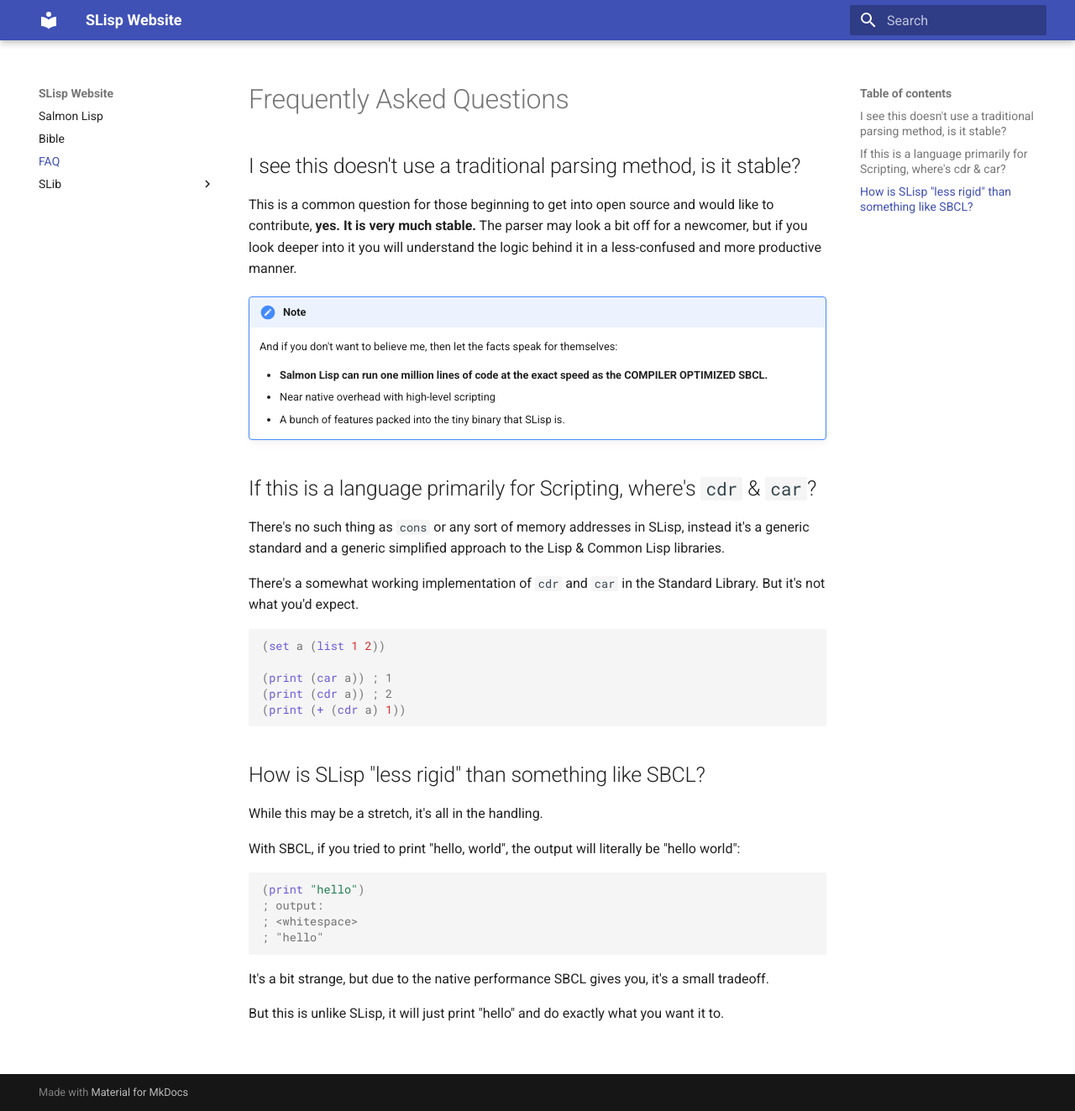
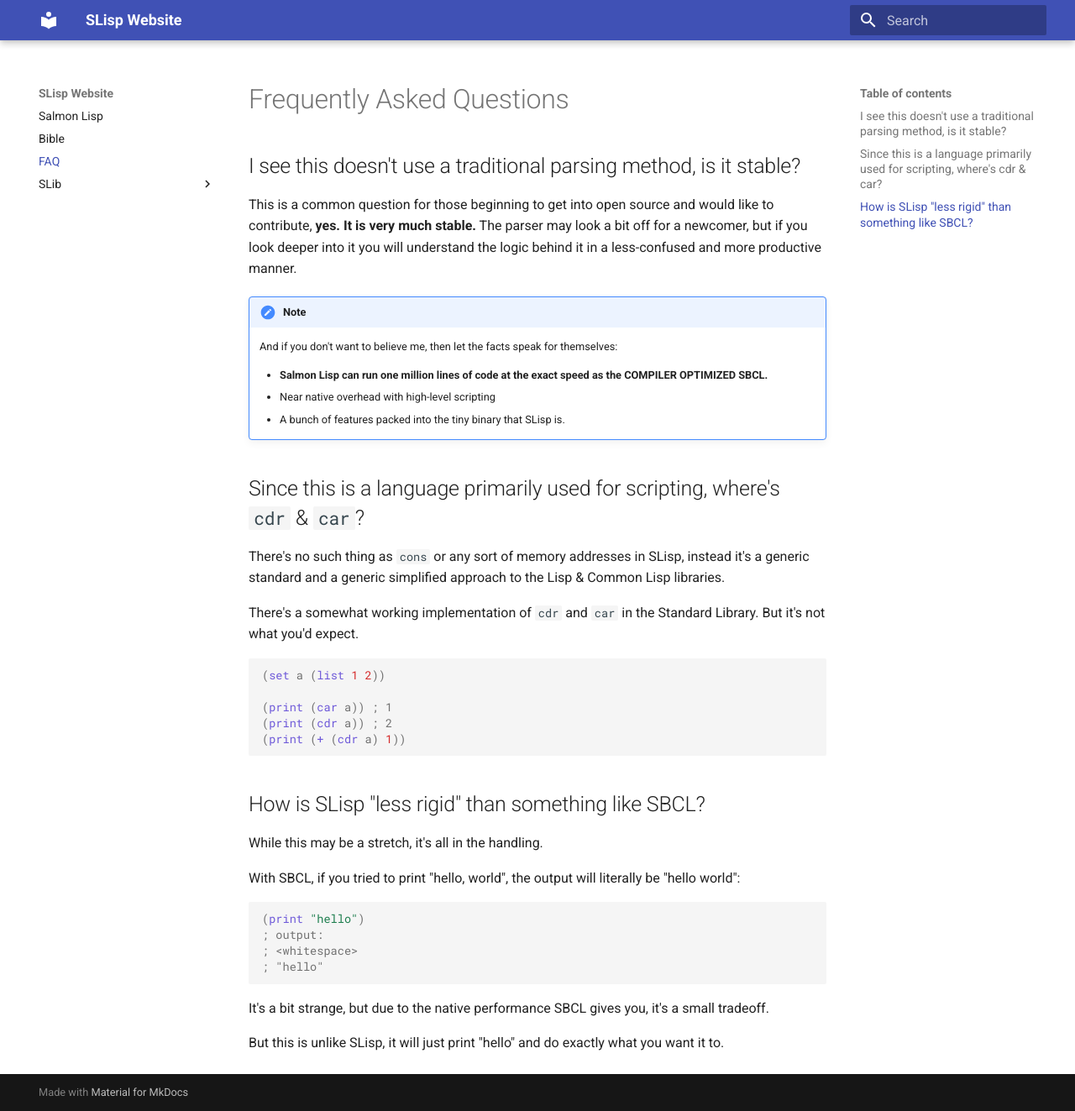
Before and after one commit to thekaigonzalez/slisp, an MkDocs documentation site: the page built from docs/FAQ.md, in a window 1280 px wide and 1323 px high. Shown: the whole window at 84% size. Built offline with MkDocs 1.6.1 and Material for MkDocs 9.7.7, drawn with Linux system fonts in a browser that asks for light colours.

Commit message:
Fix typing mistakes

```diff
--- a/docs/FAQ.md
+++ b/docs/FAQ.md
@@ -18,7 +18,7 @@
     - Near native overhead with high-level scripting
     - A bunch of features packed into the tiny binary that SLisp is.
 
-## If this is a language primarily for Scripting, where's `cdr` & `car`?
+## Since this is a language primarily used for scripting, where's `cdr` & `car`?
 
 There's no such thing as `cons` or any sort of memory addresses in SLisp, instead
 it's a generic standard and a generic simplified approach to the Lisp & Common Lisp libraries.
```
